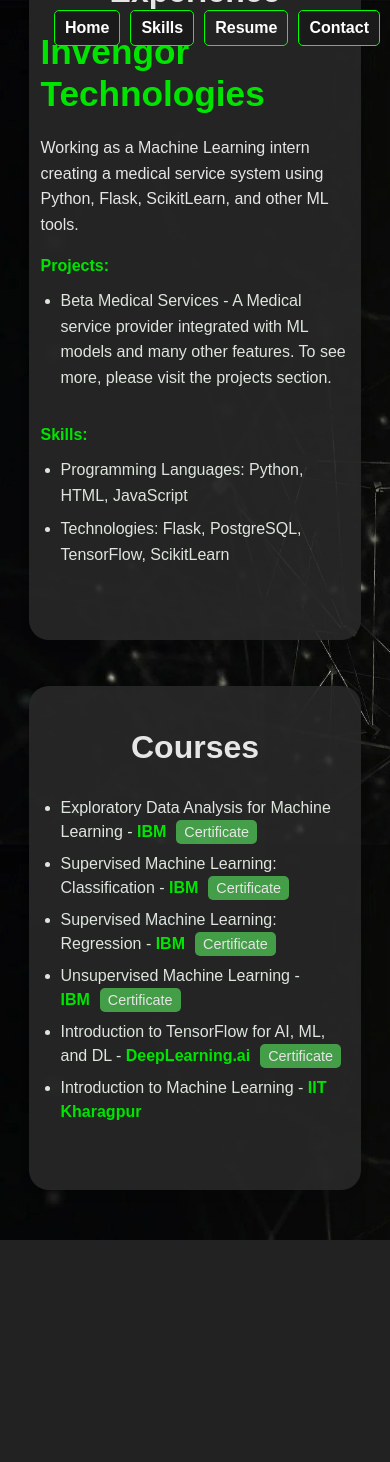
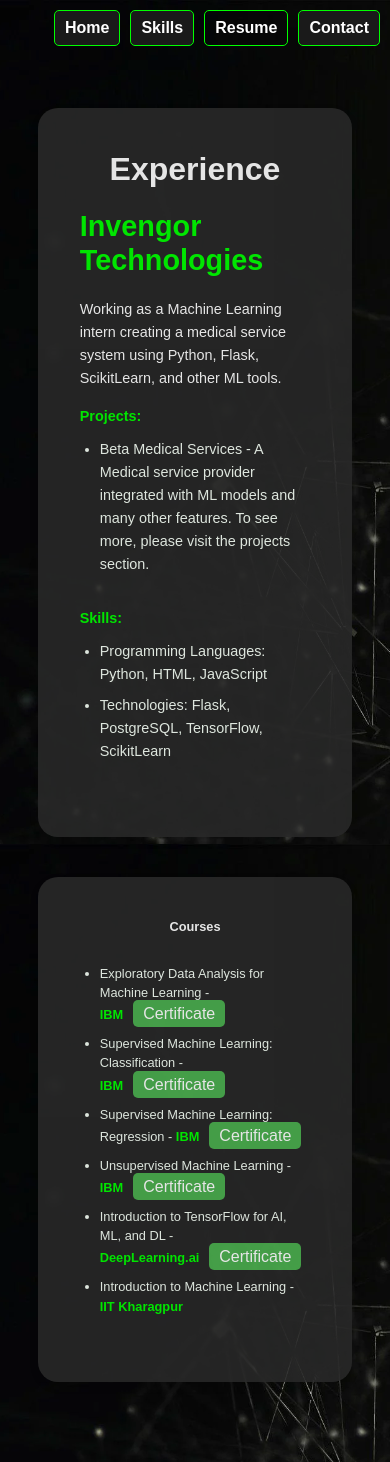
Before and after one commit to srirama2004/PortfolioFinal, a React (Create React App) app: page /expe in a window 390 px wide. Before the commit the page ends 1240 px from the top, so only its background shows below. Built offline with nearby package versions, Linux system fonts and the light colour scheme.

Commit message:
Update expe.css

```diff
--- a/src/components/expe.css
+++ b/src/components/expe.css
@@ -172,27 +172,177 @@ a.certificate-link {
     font-style: italic; /* Italicize the text indicating that certificate is not available */
   }
   /* Responsive Styling */
-@media (max-width: 768px) {
-    .experience-container, .experience-section, .courses-section {
-        padding: 40px 10px;
-        margin: 10px;
-        margin-top: 40%;
-        width: 95%;
-    }
-    .courses-section{
-        margin-top: 10%;
+@media (max-width: 550px) {
+    .experience-container {
+        display: flex;
+        justify-content: center;
+        flex-direction: column;
+        align-items: center;
+        padding: 60px 10px;  /* Ensure enough padding for the section */
+        border-radius: 20px;
     }
 
-    .experience-section h3, .courses-section h3 {
-        font-size: 2rem;
+    .experience-section {
+        display: flex;
+        flex-direction: column;
+        align-items: center;
+        justify-content: center;
+        background-color: #292929; /* Darker background */
+        border-radius: 20px;
+        padding: 40px;
+        margin: 20px;
+        margin-top: 180%;
+        width: 85%;
+        max-width: 800px;  /* Consistent max width */
+        box-shadow: 0 4px 12px rgba(0, 0, 0, 0.1); /* Slightly stronger shadow for more depth */
+        opacity: 100%;
+        transform: translateY(20px);  /* Initially, it's slightly lower */
+        animation: floatIn 1s forwards; /* Animation to make it float in */
+        text-align: left;  /* Left-aligned text */
+        border: 2px solid transparent; /* Border starts as transparent */
+        transition: border-color 0.5s ease-in-out; /* Smooth transition for border color */
     }
 
-    .experience-section p, .courses-section p {
-        font-size: 1rem;
+    .experience-section:hover {
+        border-color: #00ff00; /* Green color when hovered */
     }
 
+    @keyframes floatIn {
+        0% {
+            opacity: 0;
+            transform: translateY(20px);
+        }
+        100% {
+            opacity: 0.9;
+            transform: translateY(0); /* Final position, fully visible */
+        }
+    }
+
+    .experience-section h3 {
+        font-size: 2rem;
+        color: #ffffff;
+        margin-bottom: 20px;
+        font-weight: 700;  /* Bold heading */
+    }
+    .experience-section h4 {
+        font-size: 1.8rem;
+        color: #00ff00;
+        margin-bottom: 20px;
+        font-weight: 700;  /* Bold heading */
+    }
+
+    .experience-section p {
+        font-size: 0.9rem;
+        color: #ffffff;
+        line-height: 1.6;
+        margin-bottom: 15px;  /* Consistent spacing */
+    }
+
+    .experience-section ul {
+        padding-left: 20px;
+        margin-top: 10px;
+    }
+
+    .experience-section li {
+        font-size: 0.9rem;
+        color: #f6fff6;
+        margin-bottom: 8px;
+    }
+
+    .experience-section strong {
+        font-weight: 600; /* Bold for key details */
+        color: #00ff00;
+    }
+    .courses-section {
+        display: flex;
+        flex-direction: column;
+        align-items: center;
+        justify-content: center;
+        background-color: #292929; /* Darker background */
+        border-radius: 20px;
+        padding: 40px;
+        margin: 20px;
+        width: 85%;
+        max-width: 800px;  /* Consistent max width */
+        box-shadow: 0 4px 12px rgba(0, 0, 0, 0.1); /* Slightly stronger shadow for more depth */
+        opacity: 100%;
+        transform: translateY(20px);  /* Initially, it's slightly lower */
+        animation: floatIn 1s forwards; /* Animation to make it float in */
+        text-align: left;  /* Left-aligned text */
+        border: 2px solid transparent; /* Border starts as transparent */
+        transition: border-color 0.5s ease-in-out; /* Smooth transition for border color */
+    }
+    .courses-section:hover {
+        border-color: #00ff00; /* Green color when hovered */
+    }
+
+    @keyframes floatIn {
+        0% {
+            opacity: 0;
+            transform: translateY(20px);
+        }
+        100% {
+            opacity: 0.9;
+            transform: translateY(0); /* Final position, fully visible */
+        }
+    }
+
+    .courses-section h3 {
+        font-size: 2.1rem;
+        color: #ffffff;
+        margin-bottom: 20px;
+        font-weight: 700;  /* Bold heading */
+    }
+    .courses-section h3 {
+        font-size: 0.8rem;
+        color: #ffffff;
+        margin-bottom: 20px;
+        font-weight: 700;  /* Bold heading */
+    }
+
+    .courses-section p {
+        font-size: 0.8rem;
+        color: #ffffff;
+        line-height: 1.6;
+        margin-bottom: 15px;  /* Consistent spacing */
+    }
+
+    .courses-section ul {
+        padding-left: 20px;
+        margin-top: 10px;
+    }
+
+    .courses-section li {
+        font-size: 0.8rem;
+        color: #f6fff6;
+        margin-bottom: 8px;
+    }
+
+    .courses-section strong {
+        font-weight: 600; /* Bold for key details */
+        color: #00ff00;
+    }
     a.certificate-link {
-        font-size: 0.9rem;
-        padding: 4px 8px;
-    }
+        text-decoration: none; /* Remove underline */
+        color: #fff; /* White color for the link */
+        background-color: #4CAF50; /* Green background color */
+        padding: 5px 10px; /* Add padding to make it more clickable */
+        border-radius: 5px; /* Rounded corners for the link */
+        margin-left: 10px; /* Space between the certificate link and text */
+        font-size: 1rem; /* Font size of the certificate link */
+        transition: background-color 0.3s ease; /* Smooth transition for hover effect */
+      }
+
+      a.certificate-link:hover {
+        background-color: #45a049; /* Darker green on hover */
+      }
+
+      strong {
+        font-weight: bold; /* Keep the strong text bold */
+      }
+
+      span.certificate-link {
+        color: #999; /* Grey text for unavailable certificates */
+        font-style: italic; /* Italicize the text indicating that certificate is not available */
+      }
 }
```
